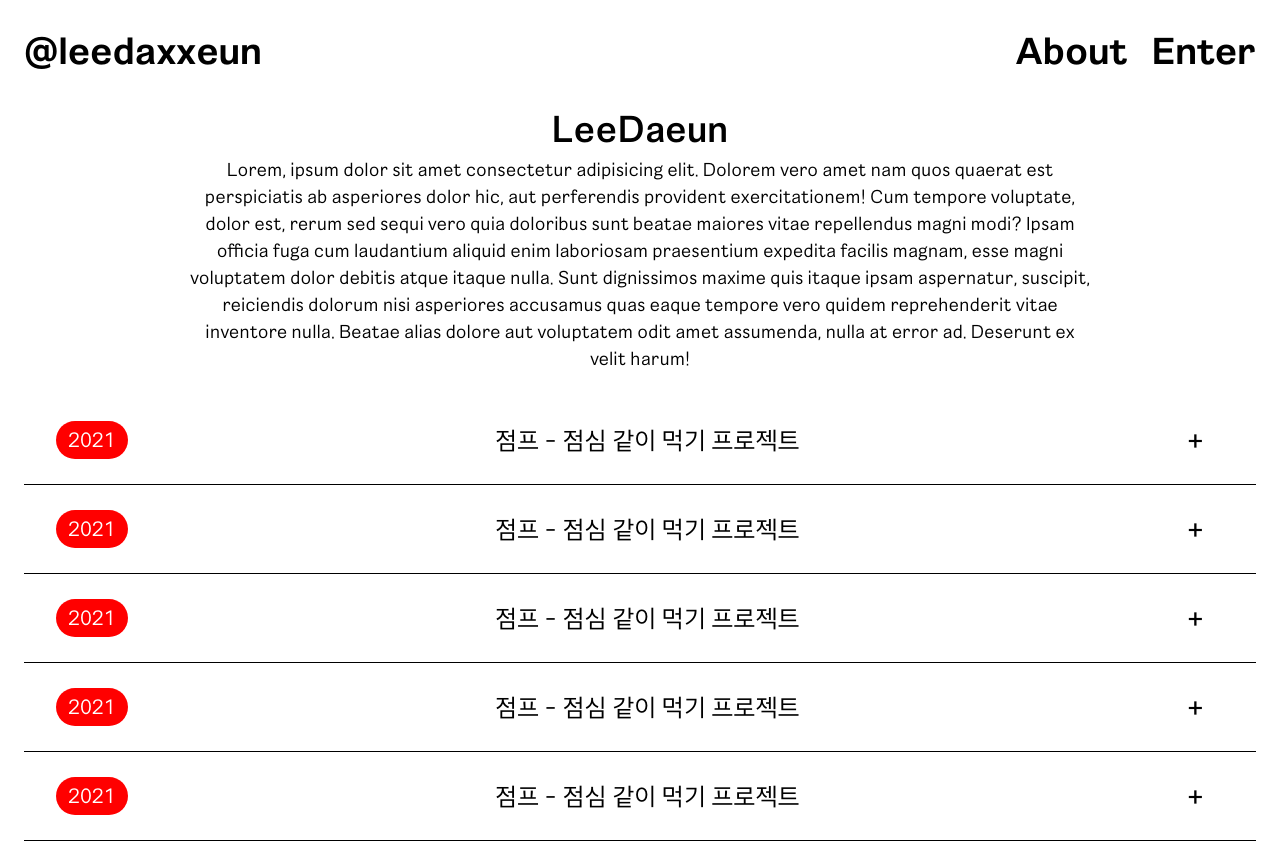
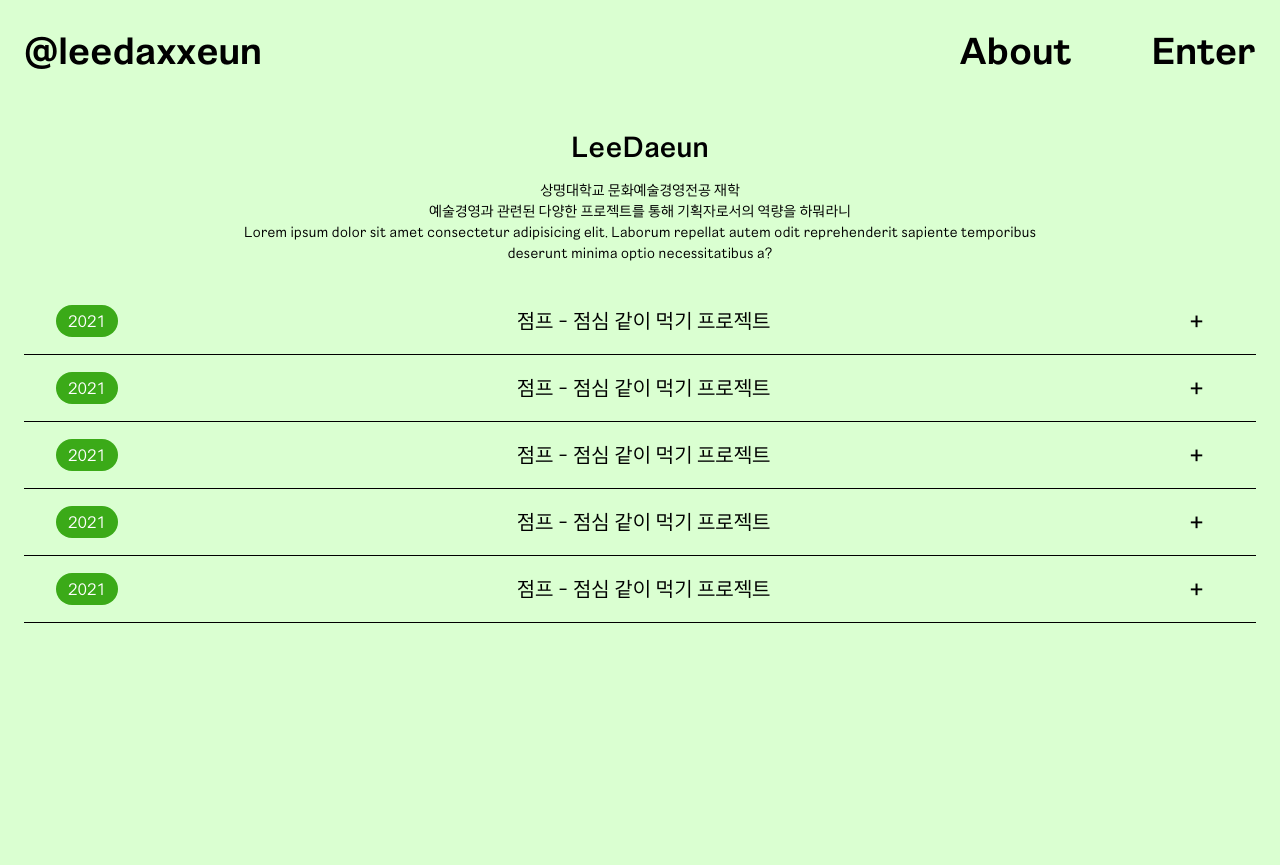
Before and after one commit to d972303/MY-PROJECT, a website: page Home/index.html in a window 1280 px wide. After the commit the page ends 800 px from the top, so only its background shows below. Drawn offline with Linux system fonts and the light colour scheme.

Commit message:
0614 19:22

```diff
--- /dev/null
+++ b/About/style/style.scss
@@ -0,0 +1,61 @@
+@font-face {
+  font-family: Happiness-Sans-Regular;
+  src: url('../../../webfont/Happiness-Sans-Regular.woff2');
+}
+
+@font-face {
+  font-family: Happiness-Sans-Bold;
+  src: url('../../../webfont/Happiness-Sans-Bold.woff2');
+}
+
+@font-face {
+  font-family: Happiness-Sans-Title;
+  src: url('../../../webfont/Happiness-Sans-Title.woff2');
+}
+
+* {
+  box-sizing: border-box;
+}
+
+body {
+  margin: 0;
+  font-family: Happiness-Sans-Regular;
+  font-size: 18px;
+  line-height: 1.5;
+  background-color: oklch(9400% 0.1 141deg);
+}
+
+h1,
+h2,
+h3,
+h4,
+p {
+  margin: 0;
+}
+
+.nav {
+  display: flex;
+  gap: 160px;
+  justify-content: space-between;
+  padding: 12px;
+  overflow-x: scroll;
+
+  // background-color: aquamarine; //추후 삭제
+
+  & a {
+    font-family: Happiness-Sans-Title;
+    font-size: 36px;
+    font-weight: 900;
+    color: black;
+    text-decoration: none;
+
+    &:hover {
+      text-decoration: underline red wavy 4px;
+    }
+  }
+
+  &__left {
+    display: flex;
+    gap: 80px;
+  }
+}
--- a/Home/index.html
+++ b/Home/index.html
@@ -10,15 +10,17 @@
   <body>
     <div class="section">
       <div class="container nav">
-        <div class="nav nav__right">
+        <div class="nav__right">
           <a
             href="https://www.instagram.com/leedaxxeun?igsh=MWcyOTI4anBkM2Z1Yg%3D%3D&utm_source=qr"
             >@leedaxxeun</a
           >
         </div>
-        <div class="nav nav__left">
-          <a href="###">About</a>
-          <a href="../index.html">Enter</a>
+        <div class="nav__left">
+          <a class="nav__left-text" href="../About/index.html">About</a>
+          <a class="nav__left-icon" href="../About/index.html">A</a>
+          <a class="nav__left-text" href="../index.html">Enter</a>
+          <a class="nav__left-icon" href="../index.html">E</a>
         </div>
       </div>
     </div>
@@ -26,19 +28,15 @@
       <div class="container header">
         <div class="header__content">
           <h1>LeeDaeun</h1>
+          <p>상명대학교 문화예술경영전공 재학</p>
           <p>
-            Lorem, ipsum dolor sit amet consectetur adipisicing elit. Dolorem
-            vero amet nam quos quaerat est perspiciatis ab asperiores dolor hic,
-            aut perferendis provident exercitationem! Cum tempore voluptate,
-            dolor est, rerum sed sequi vero quia doloribus sunt beatae maiores
-            vitae repellendus magni modi? Ipsam officia fuga cum laudantium
-            aliquid enim laboriosam praesentium expedita facilis magnam, esse
-            magni voluptatem dolor debitis atque itaque nulla. Sunt dignissimos
-            maxime quis itaque ipsam aspernatur, suscipit, reiciendis dolorum
-            nisi asperiores accusamus quas eaque tempore vero quidem
-            reprehenderit vitae inventore nulla. Beatae alias dolore aut
-            voluptatem odit amet assumenda, nulla at error ad. Deserunt ex velit
-            harum!
+            예술경영과 관련된 다양한 프로젝트를 통해 기획자로서의 역량을
+            하뭐라니
+          </p>
+          <p>
+            Lorem ipsum dolor sit amet consectetur adipisicing elit. Laborum
+            repellat autem odit reprehenderit sapiente temporibus deserunt
+            minima optio necessitatibus a?
           </p>
         </div>
       </div>
--- a/Home/style/style.scss
+++ b/Home/style/style.scss
@@ -13,7 +13,9 @@
   src: url('../../../webfont/Happiness-Sans-Title.woff2');
 }
 
-* {
+*,
+::before,
+::after {
   box-sizing: border-box;
 }
 
@@ -22,6 +24,7 @@ body {
   font-family: Happiness-Sans-Regular;
   font-size: 18px;
   line-height: 1.5;
+  background-color: oklch(9400% 0.1 141deg);
 }
 
 h1,
@@ -32,23 +35,58 @@ p {
   margin: 0;
 }
 
+.section {
+  margin-bottom: 24px;
+}
+
 .nav {
   display: flex;
-  gap: 24px;
+  gap: 160px;
   justify-content: space-between;
-  padding: 12px;
+  padding: 24px;
+  overflow-x: scroll;
 
-  // background-color: aquamarine; /s/추후 삭제
+  // background-color: aquamarine; //추후 삭제
+
+  @media (width <= 960px) {
+    gap: 80px;
+  }
 
   & a {
     font-family: Happiness-Sans-Title;
     font-size: 36px;
-    font-weight: 900;
     color: black;
     text-decoration: none;
 
+    //모바일 사이즈 조정
+    @media (width <= 430px) {
+      font-size: 24px;
+    }
+
     &:hover {
-      text-decoration: underline red wavy 4px;
+      text-decoration: underline #fefff3 wavy 3px;
+    }
+  }
+
+  &__left {
+    display: flex;
+    gap: 80px;
+
+    @media (width <= 960px) {
+      gap: 48px;
+    }
+
+    &-text {
+      @media (width <= 960px) {
+        display: none;
+      }
+    }
+
+    &-icon {
+      display: none;
+      @media (width <= 960px) {
+        display: inline;
+      }
     }
   }
 }
@@ -56,20 +94,31 @@ p {
 .header {
   display: flex;
   justify-content: center;
+  font-size: 14px;
+  @media (width <= 430px) {
+    font-size: 12px;
+  }
 
   &__content {
     & h1 {
+      margin-bottom: 12px;
       font-family: Happiness-Sans-Bold;
     }
 
     max-width: 900px;
     text-align: center;
+
+    & p {
+      padding-inline: 24px;
+
+      //모바일 사이즈 조정
+    }
   }
 }
 
 .main {
   width: 100%;
-  padding: 24px;
+  padding-inline: 24px;
   font-family: Happiness-Sans-Regular;
 
   & ol {
@@ -79,7 +128,7 @@ p {
   }
 
   & li {
-    padding: 10px 0;
+    padding: 12px 0;
     margin: 0;
     border-bottom: 1px solid black; /* 모든 리스트 아이템에 아래쪽 선 추가 */
   }
@@ -97,24 +146,24 @@ p {
     &-number {
       padding-block: 4px;
       padding-inline: 12px;
-      font-size: 20px;
+      font-size: 16px;
       color: white;
-      background-color: red;
+      background-color: oklch(65% 0.2 140deg);
       border-radius: 999px;
     }
 
     &-title {
-      font-size: 24px;
+      font-size: 20px;
     }
 
     &-button {
       display: inline-block;
-      padding: 10px 20px;
-      font-size: 32px;
+      padding-inline: 20px;
+      font-size: 28px;
       transition: transform 0.3s ease; /* 회전 애니메이션 추가 */
 
       &.rotate {
-        transform: rotate(45deg); /* 클릭시 90도 회전 */
+        transform: rotate(-45deg); /* 클릭시 90도 회전 */
       }
     }
   }
--- a/style/style.scss
+++ b/style/style.scss
@@ -13,59 +13,138 @@
   src: url('../../../webfont/Happiness-Sans-Title.woff2');
 }
 
-* {
+*,
+::before,
+::after {
   box-sizing: border-box;
+}
+
+body {
+  margin: 0;
+  font-family: Happiness-Sans-Regular;
+  font-size: 18px;
+  line-height: 1.5;
+  background-color: oklch(9400% 0.1 141deg);
+}
+
+h1,
+h2,
+h3,
+h4,
+p {
+  margin: 0;
+}
+
+.section {
+  margin-bottom: 24px;
 }
 
 .nav {
   display: flex;
-  gap: 24px;
+  gap: 160px;
   justify-content: space-between;
-  padding: 12px;
+  padding: 24px;
   overflow-x: scroll;
-  background-color: aquamarine; //추후 삭제
+
+  // background-color: aquamarine; //추후 삭제
+
+  @media (width <= 960px) {
+    gap: 80px;
+  }
 
   & a {
     font-family: Happiness-Sans-Title;
     font-size: 36px;
-    font-weight: 900;
     color: black;
     text-decoration: none;
 
+    //모바일 사이즈 조정
+    @media (width <= 430px) {
+      font-size: 24px;
+    }
+
     &:hover {
-      text-decoration: underline red wavy 4px;
+      text-decoration: underline #fefff3 wavy 3px;
+    }
+  }
+
+  &__left {
+    display: flex;
+    gap: 80px;
+
+    @media (width <= 960px) {
+      gap: 48px;
+    }
+
+    &-text {
+      @media (width <= 960px) {
+        display: none;
+      }
+    }
+
+    &-icon {
+      display: none;
+      @media (width <= 960px) {
+        display: inline;
+      }
     }
   }
 }
 
 .main {
-  padding: 12px;
+  padding-inline: 12px;
 
-  // background-color: blue; //추후삭제
+  // background-color: lightblue; //추후삭제
 
   &--cards {
     display: grid;
     grid-template-columns: repeat(3, 1fr); /* 3개의 열을 동일한 너비로 설정 */
-    gap: 20px; /* 카드들 사이의 간격 */
-    // background-color: brown; //추후 삭제
+
+    @media (width <= 768px) {
+      grid-template-columns: repeat(2, 1fr);
+    }
+    @media (width <= 480px) {
+      grid-template-columns: repeat(1, 1fr);
+    }
+
+    /* 카드들 사이의 간격 */
+    gap: 20px 12px;
+
+    // background-color: lightcoral; //추후 삭제
   }
 }
 
 .card {
+  display: flex;
   flex-direction: column; /* 세로 방향으로 정렬 */
   align-items: center; /* 수평 중앙 정렬 */
   justify-content: center; /* 수직 중앙 정렬 */
+  color: currentcolor;
   text-align: center;
-  background-color: aqua;
+  text-decoration: none;
+
+  // background-color: aqua;
+  // background-color: oklch(9950% 0.01 110deg);
 
   & img {
+    display: block;
     max-width: 100%; /* 이미지를 카드의 너비에 맞추어 조정 */
-    height: 100%;
-    margin-bottom: 10px; /* 이미지와 텍스트 사이의 간격 */
+    aspect-ratio: 800/600;
+    margin-bottom: 12px;
     object-fit: contain;
   }
 
-  & p {
+  &--text {
+    overflow: hidden;
     text-align: center;
+
+    &-title {
+      font-family: Happiness-Sans-Bold;
+      font-size: 14px;
+    }
+
+    &-subtitle {
+      font-size: 10px;
+    }
   }
 }
```
Also changed, not shown: About/index.html (added, +25 -0 lines), index.html (+29 -22 lines), About/style/style.css (added), Home/style/style.css, assets/Enter/내바오우-포스터.png (added), assets/Enter/시네나잇-포스터.png (added), assets/Enter/열여덟어른-포스터.png (added), assets/Enter/은빛사서함-포스터.png (added), assets/[2021]씨네나잇-포스터.jpg (deleted), assets/열여덟_어른_포스터.png (deleted), style/style.css.
